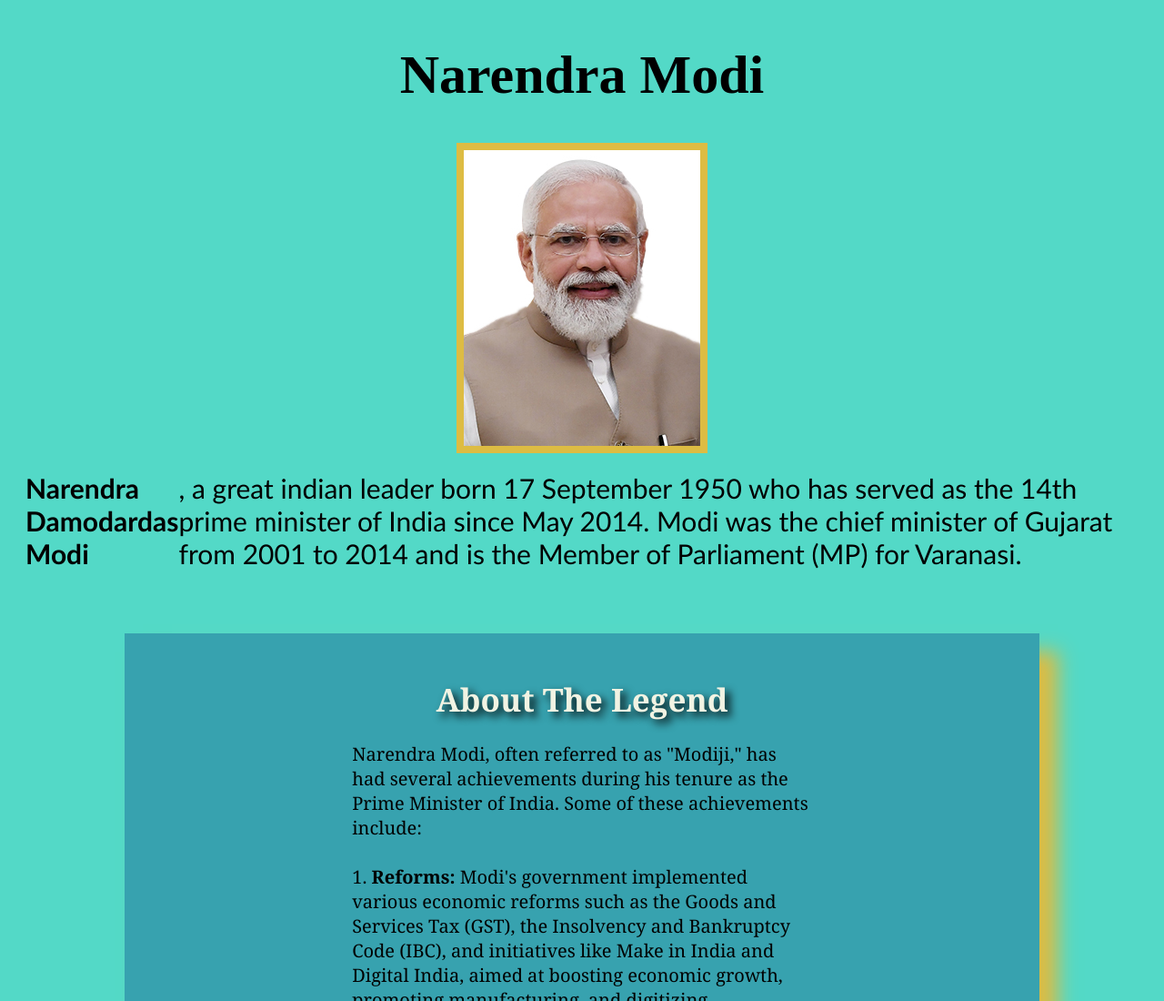
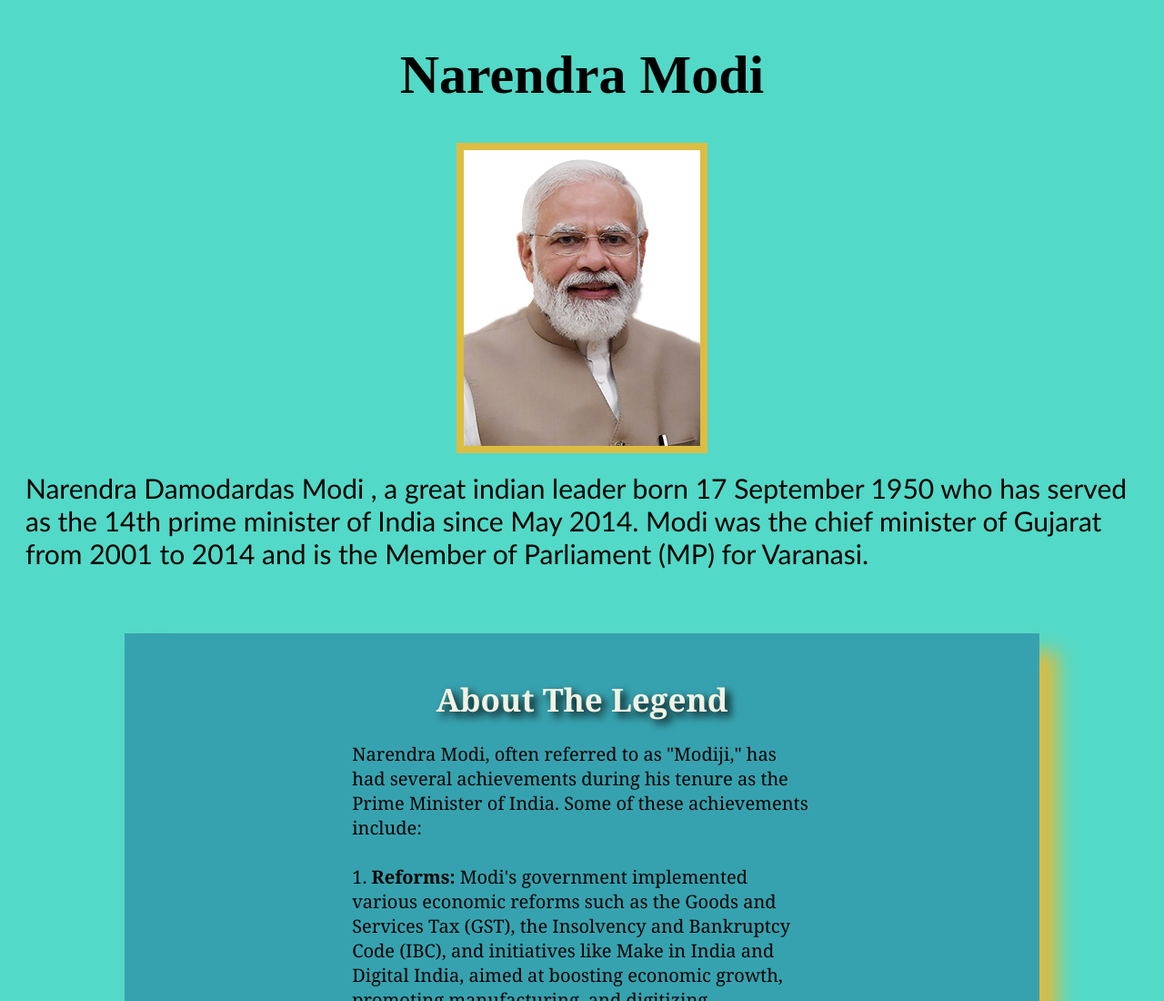
Before and after one commit to dheeraj0274/-Prime-Minister, a plain HTML site: page index.html in a window 1280 px wide. Shown: the top 1100 px of the page at 91% size. Drawn offline with Linux system fonts and the light colour scheme.

Commit message:
index.html

```diff
--- a/index.html
+++ b/index.html
@@ -105,7 +105,7 @@
         <div class="captain">
             <small class="caption">
 
-           <strong> Narendra Damodardas Modi </strong> , a great indian leader born 17 September 1950  who has served as the 14th prime minister of India since May 2014. Modi was the chief minister of Gujarat from 2001 to 2014 and is the Member of Parliament (MP) for Varanasi.
+            Narendra Damodardas Modi , a great indian leader born 17 September 1950  who has served as the 14th prime minister of India since May 2014. Modi was the chief minister of Gujarat from 2001 to 2014 and is the Member of Parliament (MP) for Varanasi.
 
         </small>
     </div>
```
